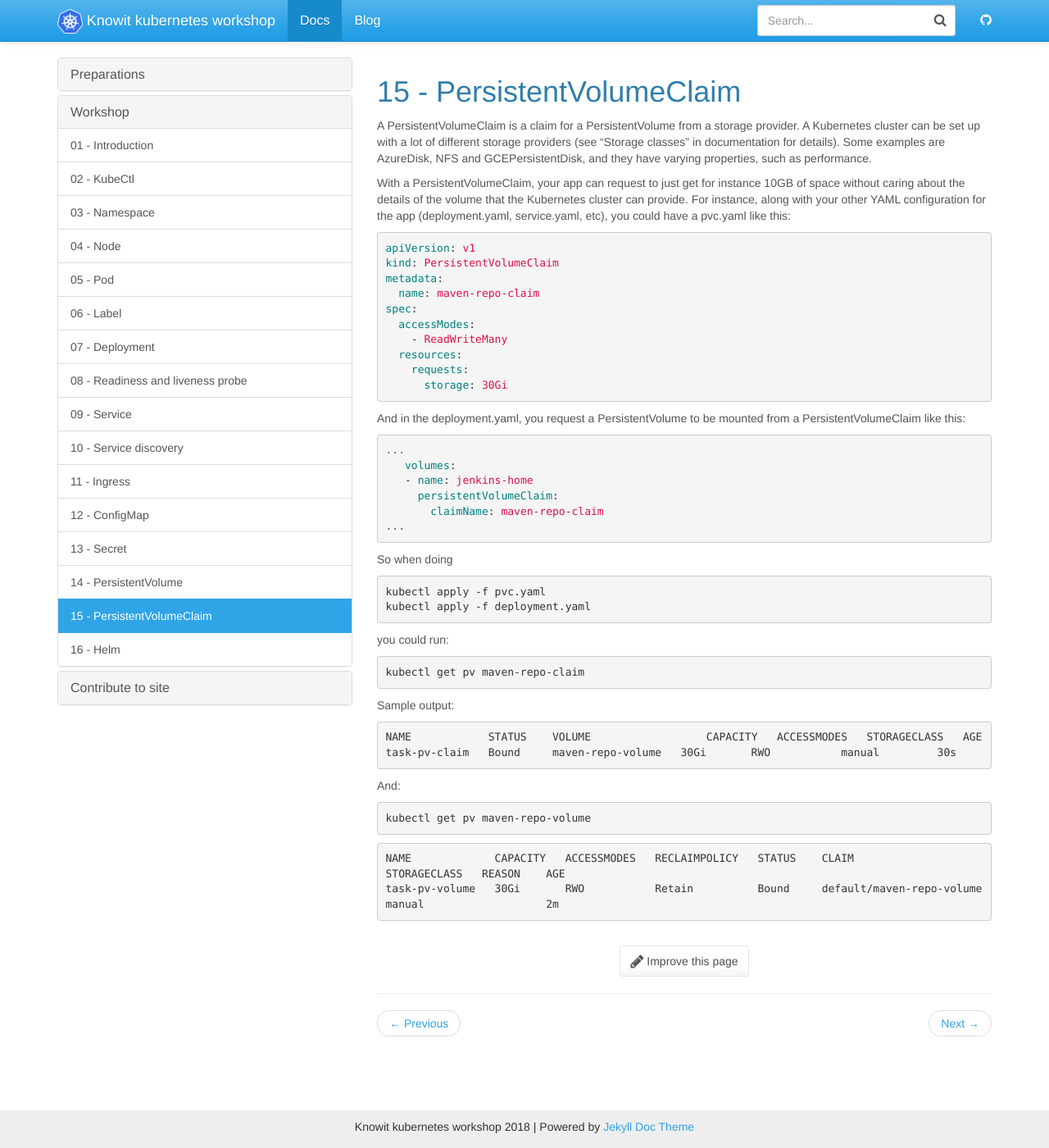
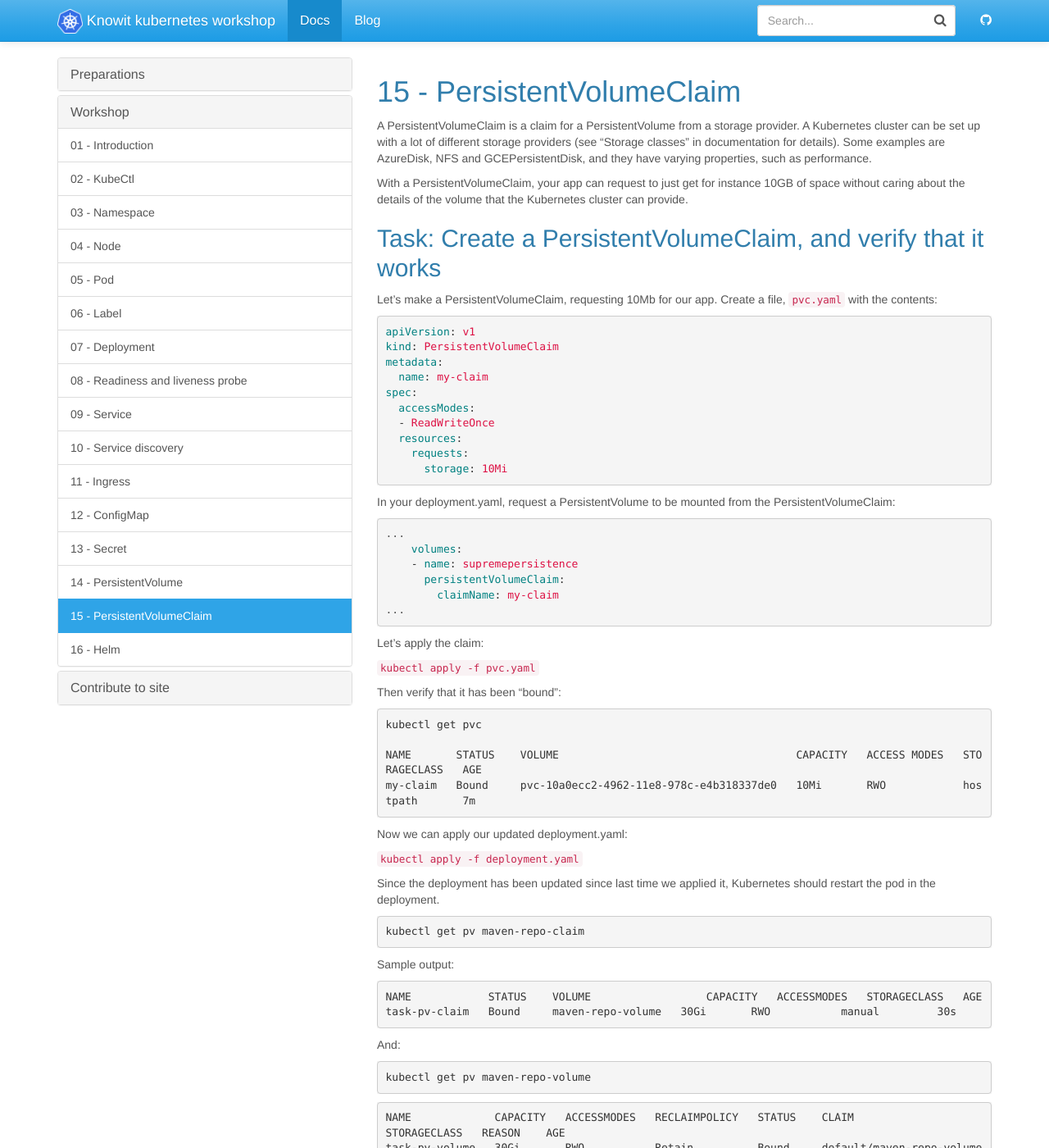
Before and after one commit to knowit/kubernetes-workshop, a Jekyll site: the page built from docs/_docs/workshop/15-persistentvolumeclaim.md, in a window 1280 px wide and 1400 px high. Shown: the whole window at 82% size. Built offline with Jekyll 4.4.1, drawn with Linux system fonts in a browser that asks for light colours; nearby versions of some CDN libraries.

Commit message:
Update PV and PVC to use the cluster's PVC

````diff
--- a/apps/sample-apps/sample-app/k8s/deployment.yaml
+++ b/apps/sample-apps/sample-app/k8s/deployment.yaml
@@ -47,5 +47,5 @@ spec:
           defaultMode: 0600
           name: myconfigmap
       - name: supremepersistence
-        hostPath:
-        path: /tmp/sample-app-data
+        persistentVolumeClaim:
+          claimName: my-claim
--- a/docs/_docs/workshop/15-persistentvolumeclaim.md
+++ b/docs/_docs/workshop/15-persistentvolumeclaim.md
@@ -5,39 +5,55 @@ permalink: /docs/15-persistentvolumeclaim/
 
 A PersistentVolumeClaim is a claim for a PersistentVolume from a storage provider. A Kubernetes cluster can be set up with a lot of different storage providers (see "Storage classes" in documentation for details). Some examples are AzureDisk, NFS and GCEPersistentDisk, and they have varying properties, such as performance.
 
-With a PersistentVolumeClaim, your app can request to just get for instance 10GB of space without caring about the details of the volume that the Kubernetes cluster can provide. For instance, along with your other YAML configuration for the app (deployment.yaml, service.yaml, etc), you could have a pvc.yaml like this:
+With a PersistentVolumeClaim, your app can request to just get for instance 10GB of space without caring about the details of the volume that the Kubernetes cluster can provide.
+
+## Task: Create a PersistentVolumeClaim, and verify that it works
+
+Let's make a PersistentVolumeClaim, requesting 10Mb for our app. Create a file, `pvc.yaml` with the contents:
 
 ```yaml
 apiVersion: v1
 kind: PersistentVolumeClaim
 metadata:
-  name: maven-repo-claim
+  name: my-claim
 spec:
   accessModes:
-    - ReadWriteMany
+  - ReadWriteOnce
   resources:
     requests:
-      storage: 30Gi
+      storage: 10Mi
 ```
 
-And in the deployment.yaml, you request a PersistentVolume to be mounted from a PersistentVolumeClaim like this:
+In your deployment.yaml, request a PersistentVolume to be mounted from the PersistentVolumeClaim:
 
 ```yaml
 ...
-   volumes:
-   - name: jenkins-home
-     persistentVolumeClaim:
-       claimName: maven-repo-claim
+    volumes:
+    - name: supremepersistence
+      persistentVolumeClaim:
+        claimName: my-claim
 ...
 ```
 
-So when doing
+Let's apply the claim:
+
+`kubectl apply -f pvc.yaml`
+
+Then verify that it has been "bound":
+
 ```
-kubectl apply -f pvc.yaml
-kubectl apply -f deployment.yaml
+kubectl get pvc
+
+NAME       STATUS    VOLUME                                     CAPACITY   ACCESS MODES   STORAGECLASS   AGE
+my-claim   Bound     pvc-10a0ecc2-4962-11e8-978c-e4b318337de0   10Mi       RWO            hostpath       7m
 ```
 
-you could run:
+Now we can apply our updated deployment.yaml:
+
+`kubectl apply -f deployment.yaml`
+
+Since the deployment has been updated since last time we applied it, Kubernetes should restart the pod in the
+deployment.
 
 ```
 kubectl get pv maven-repo-claim
````
Also changed, not shown: apps/sample-apps/sample-app/k8s/pvc.yaml (added, +10 -0 lines).
